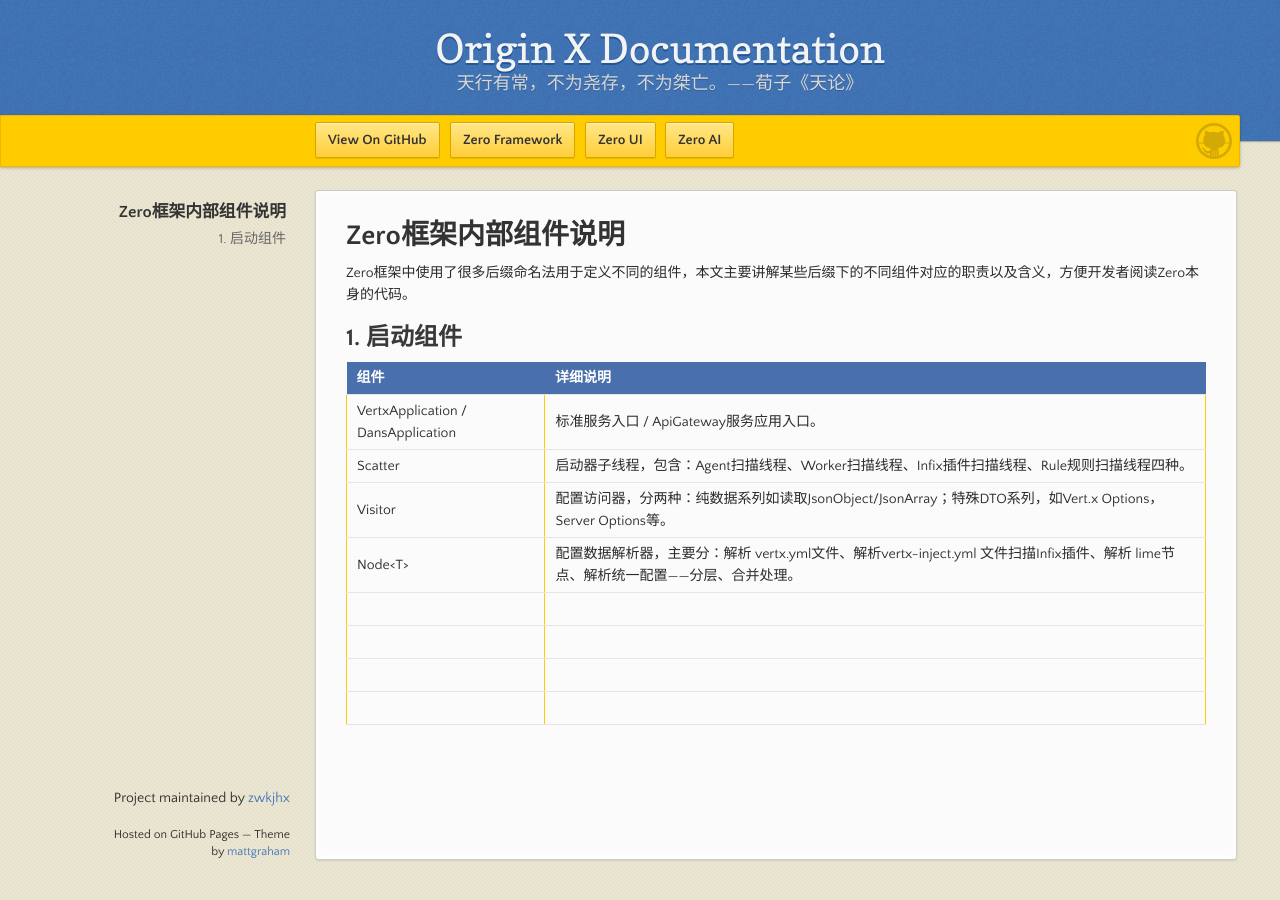
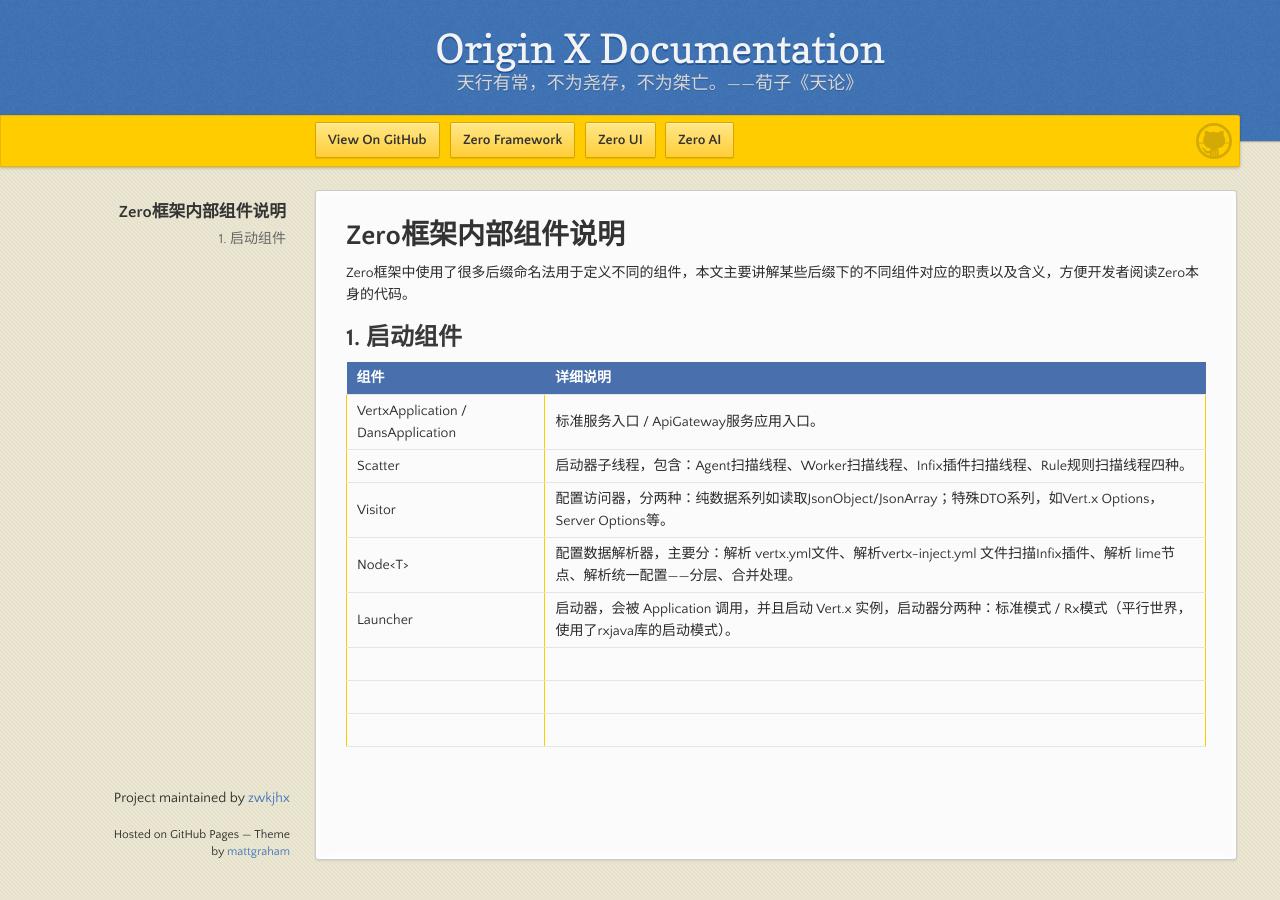
Before and after one commit to zwkjhx/ox-doc, a Jekyll site: the page built from specification/1-zerogui-fan/spc-004-zeronei-bu-zu-jian-shuo-ming.md, in a window 1280 px wide. Built offline with Jekyll 4.4.1, drawn with Linux system fonts in a browser that asks for light colours; our own code applies the rules of GitHub Pages for plain Markdown files.

Commit message:
Updates specification/1-zerogui-fan/spc-004-zeronei-bu-zu-jian-shuo-ming.md
Auto commit by GitBook Editor

```diff
--- a/specification/1-zerogui-fan/spc-004-zeronei-bu-zu-jian-shuo-ming.md
+++ b/specification/1-zerogui-fan/spc-004-zeronei-bu-zu-jian-shuo-ming.md
@@ -10,7 +10,7 @@
 | Scatter | 启动器子线程，包含：Agent扫描线程、Worker扫描线程、Infix插件扫描线程、Rule规则扫描线程四种。 |
 | Visitor | 配置访问器，分两种：纯数据系列如读取JsonObject/JsonArray；特殊DTO系列，如Vert.x Options，Server Options等。 |
 | Node&lt;T&gt; | 配置数据解析器，主要分：解析 vertx.yml文件、解析vertx-inject.yml 文件扫描Infix插件、解析 lime节点、解析统一配置——分层、合并处理。 |
+| Launcher | 启动器，会被 Application 调用，并且启动 Vert.x 实例，启动器分两种：标准模式 / Rx模式（平行世界，使用了rxjava库的启动模式）。 |
 |  |  |
 |  |  |
 |  |  |
-|  |  |
```
